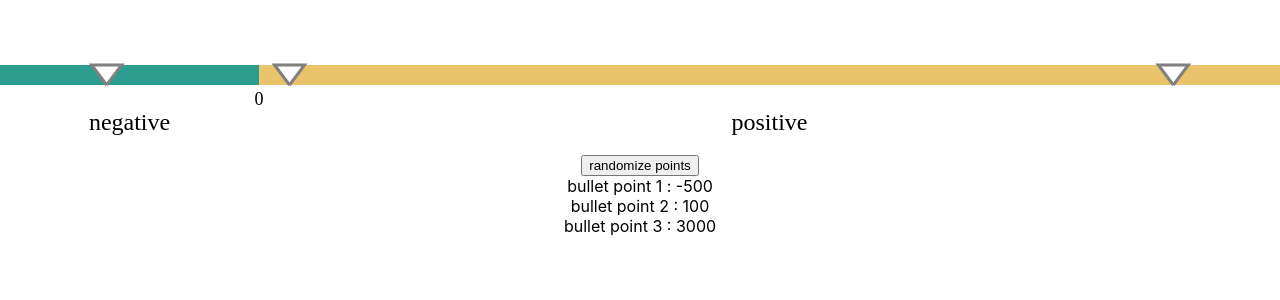
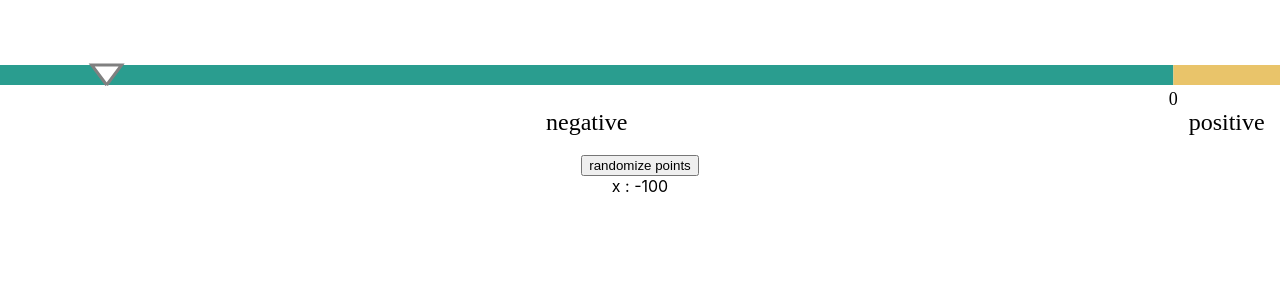
Before and after one commit to daee-kang/bulletgraph, a React (Create React App) app: page / in a window 1280 px wide. Shown: the top 300 px of the page. Built offline with nearby package versions, Linux system fonts and the light colour scheme.

Commit message:
infiniteToInfinite no point no render bug

```diff
--- a/src/App.js
+++ b/src/App.js
@@ -5,9 +5,7 @@ import { useState } from 'react';
 
 function App() {
   const [points, setPoints] = useState([
-    { name: 'bullet point 1', x: -500, unit: 'pH' },
-    { name: 'bullet point 2', x: 100, unit: 'pH' },
-    { name: 'bullet point 3', x: 3000, unit: 'pH' }
+    { name: 'x', x: -100 }
   ]);
 
   const [ranges, setRanges] = useState(
@@ -32,7 +30,7 @@ function App() {
     ranges: [
       { name: 'acidic', x: 100 }, //[0, 100]
       { name: 'neutral', x: 300 }, //(100, 300]
-      { name: 'basic' }, //(300, infinite]
+      { name: 'basic' }, //(300, infinite] //no x here!!!
     ]
   }
 
@@ -50,7 +48,7 @@ function App() {
     ranges: [ //you can leave ranges undefined and it will display negative/positive
       { name: 'acidic', x: 100 }, //[0, 100]
       { name: 'neutral', x: 300 }, //(100, 300]
-      { name: 'basic'}, //(300, 500]
+      { name: 'basic'}, //(300, 500] //no x here!!!
     ]
   }
 
@@ -63,7 +61,7 @@ function App() {
     for (let i = 0; i < numPoints; i++) {
       points.push({
         name: `bulet point ${i + 1}`,
-        x: (Math.random() * 500 - 250),
+        x: (Math.random() * 800),
         unit: 'pH'
       });
     }
--- a/src/BulletGraph.js
+++ b/src/BulletGraph.js
@@ -160,6 +160,10 @@ const BulletGraph = (props) => {
 
     //used only for 'infiniteToInfinite'
     const getLeftRightOfInfinites = () => {
+        if (points.length === 0) {
+            return [-100, 100];
+        }
+
         //get everything in between
         let start = null;
         let end = null;
@@ -279,11 +283,10 @@ const BulletGraph = (props) => {
     //DRAW
     const draw = ctx => {
         //DRAW THE RANGES or RANGE
-        if (ranges !== undefined) {
+        if (ranges === undefined || ranges.length <= 1) { //should we even customize ranges if theres only one
+            drawRange(ctx);
+        } else {
             drawRanges(ctx);
-        } else {
-            //just draw default range
-            drawRange(ctx);
         }
 
         //DRAW THE POINTS
```
